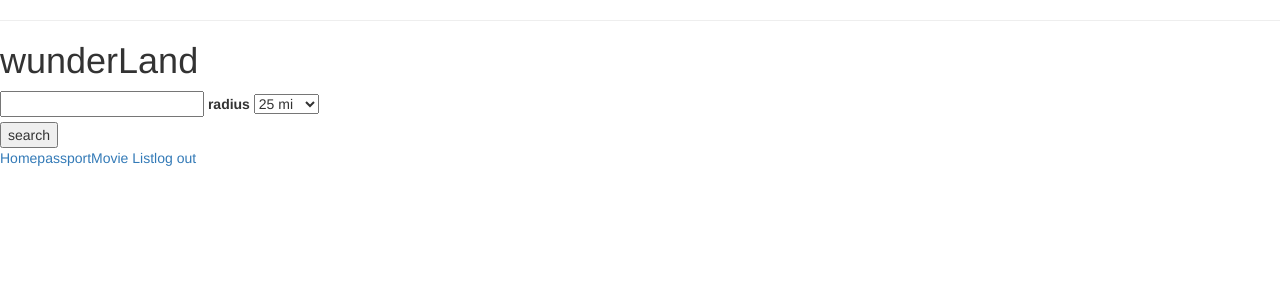
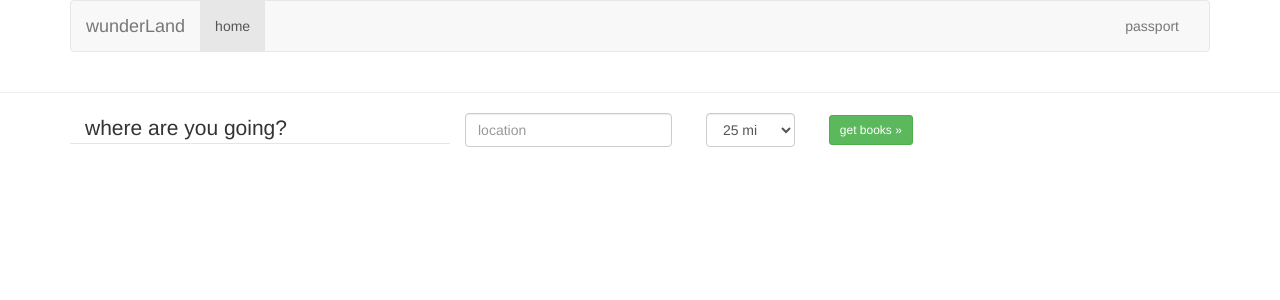
Before and after one commit to Tiffany8/wunderLand, a Flask app: page / in a window 1280 px wide. Shown: the top 300 px of the page. Run offline with Flask 2, Linux system fonts and the light colour scheme; the visitor is signed in with stand-in values (Sample User, id 1); some libraries are stand-ins or nearby versions.

Commit message:
Added some bootstrap changes to the index and searchresults page.

```diff
--- a/static/projectwun.js
+++ b/static/projectwun.js
@@ -32,11 +32,11 @@ function getBookResults(evt) {
 
   $.get(url, function(json) {
     console.log(json.name);
-    $("#results-div").append("<p>Found " + json.name.length + " books associated with " + $("#search-input").val() + ".</p>");
+    $("#results-div").append("<div class='container'><p>Found " + json.name.length + " books associated with " + $("#search-input").val() + ".</p></div>");
     // $("#user-location-query").append($("#user_book_query").val());
     for (var book=0; book <json.name.length; book++) {
     //     console.log(book);
-        $("#book-result-div").append("<div><a href='" + json.name[book].previewLink + "' target='_blank'>" + "<img src='" + json.name[book].thumbnailUrl + "'></a>");
+        $("#book-result-div").append("<div class='container'><div class='jumbotron'><a href='" + json.name[book].previewLink + "' target='_blank'>" + "<img src='" + json.name[book].thumbnailUrl + "'></a></div></div>");
       }
   });
 
--- a/templates/base.html
+++ b/templates/base.html
@@ -1,23 +1,45 @@
 <!doctype html>
 <html>
 <head>
-  <meta charset="UTF-8">
+    <meta name="viewport" content="width=device-width, initial-scale=1" charset="UTF-8">
     <title>wunderLand</title>
     <meta http-equiv="X-UA-Compatible" content="IE=edge">
-  <meta name="viewport" content="width=device-width, initial-scale=1">
-
-  <link rel="stylesheet" href="//maxcdn.bootstrapcdn.com/bootstrap/3.3.2/css/bootstrap.min.css">
-  <link rel="stylesheet" href="/static/projectwun.css">
-  <script src="http://code.jquery.com/jquery-1.11.2.min.js"></script>
-
+    <link rel="stylesheet"
+          href="https://maxcdn.bootstrapcdn.com/bootswatch/3.3.4/paper/bootstrap.min.css">
 </head>
 <body>
-
-
-
-        <!-- show if logged in or not -->
-        <div class="logstatus">
-
+<div class="container">
+        <!-- Static navbar -->
+    <nav class="navbar navbar-default">
+        <div class="container-fluid">
+            <div class="navbar-header">
+                <button type="button"
+                        class="navbar-toggle collapsed"
+                        data-toggle="collapse"
+                        data-target="#navbar"
+                        aria-expanded="false"
+                        aria-controls="navbar">
+                    <span class="sr-only">Toggle navigation</span>
+                    <span class="icon-bar"></span>
+                    <span class="icon-bar"></span>
+                    <span class="icon-bar"></span>
+                </button>
+                <a class="navbar-brand" href="#">wunderLand</a>
+            </div>
+            <div id="navbar" class="navbar-collapse collapse">
+                <ul class="nav navbar-nav">
+                    <li class="active"><a href="#">home</a></li>
+                </ul>
+                <ul class="nav navbar-nav navbar-right">
+                    {% if "logged_in_user_id" in session %}
+                    <li><a href="/home/{{ session["logged_in_user_id"] }}">passport</a></li>
+                    {% else %}
+                    <li><a href="#">log out</a></li>
+                    {% endif %}
+                </ul>
+            </div>
+        </div>
+    </nav>
 </div>
 
     <!-- Show flashed messages -->
@@ -34,21 +56,14 @@
 
         {% block content %} put your content here {% endblock %}
 
+
     <div class="footer">
-            <table>
-                <tr>
-                    <td><a id="home" href="/">Home</a></td>
-                    {% if "logged_in_user_id" in session %}
-                    <td><a id="my_page" href="/users/{{ session["logged_in_user_id"] }}">passport</a></td>
-                    <td><a id="movies" href="/movies">Movie List</a></td>
-                    <td><a href="/logout">log out</a></td>
-                    {% else %}
-                    <td><a href="/login">log in</a></td>
-                    {% endif %}
-                </tr>
-            </table>
+        <script src="http://code.jquery.com/jquery.js"></script>
+        <script src="http://maxcdn.bootstrapcdn.com/bootstrap/3.3.4/paper/bootstrap.min.js"></script>
+        <script src="/static/projectwun.js"></script>
     </div>
-    <script src="/static/projectwun.js"></script>
+
+
 </body>
 
 </html>
--- a/templates/index.html
+++ b/templates/index.html
@@ -1,24 +1,49 @@
 {% extends 'base.html' %}
 {% block content %}
 
-<h1>wunderLand</h1>
+<div class="container">
 
-<form class="search-for-books" id="user_book_query">
-	<div class="search-for-books">
-		<label for="search-input">
-			<input id="search-input" type="text" name="search-input">
-		</label>
-		<label for="radius">radius</label>
-			<select name="radius">
+		<form class="form-inline" id="user_book_query">
+			<fieldset>
+			<legend class="col-sm-4">where are you going?</legend>
+
+			<div class="form-group">
+				<label for="search-input" class="sr-only"></label>
+				<div class="col-sm-4">
+					<input type="text" class="form-control" id="search-input" name="search-input" placeholder="location">
+				</div>
+			</div>
+
+			<div class="form-group">
+				<div class="col-sm-4">
+				<!-- <label for="radius">radius</label> -->
+				<select class="form-control" name="radius">
 					<option value="25">25 mi</option>
 					<option value="50">50 mi</option>
 					<option value="100">100 mi</option>
 					<option value="200">200 mi</option>
+					<div class="input-group-addon">miles</div>
 				</select>
 				</div>
-	<button id="book-search-submit-button" class="book-search" type="submit">search</button>
+			</div>
+
+			<div class="form-group">
+      			<div class="col-sm-4">
+				<button id="book-search-submit-button" class="btn btn-sm btn-success" type="submit">get books &raquo;</button>
+				</div>
+			</div>
+
+		</fieldset>
 		</form>
+
+
+</div>
+
+
+
+
 		<div id='results-div' class="book-search-results"></div>
 		<div id='book-result-div' class="book-search-results"></div>
 
+
 {% endblock %}
--- a/templates/searchresults.html
+++ b/templates/searchresults.html
@@ -3,7 +3,7 @@
 
 <h1>wunderLand</h1>
 
-<div id='results-div' class="book-search-results"><p>Found <span id="number-of-results"></span> books associated with <span id="user-location-query"></span>.</div>
+<div id='results-div'></div>
 
 <div id='book-result-div' class="book-search-results"></div>
 
```
Also changed, not shown: listofbooks.txt (+0 -29 lines), seed.py (+10 -4 lines). Lines whose indentation alone changed are shown as unchanged.
